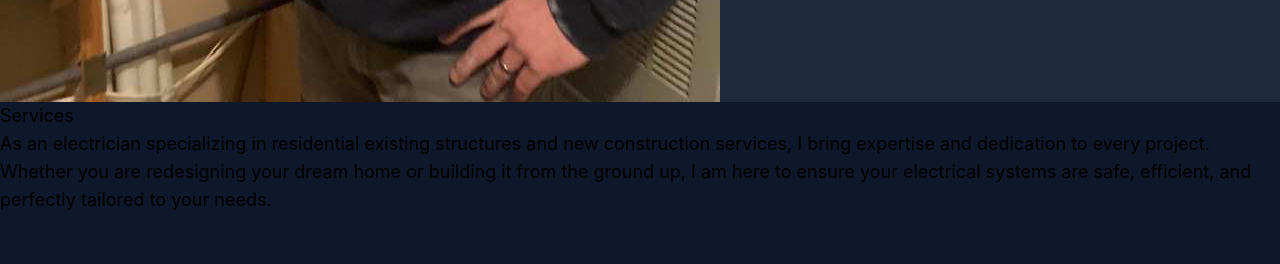
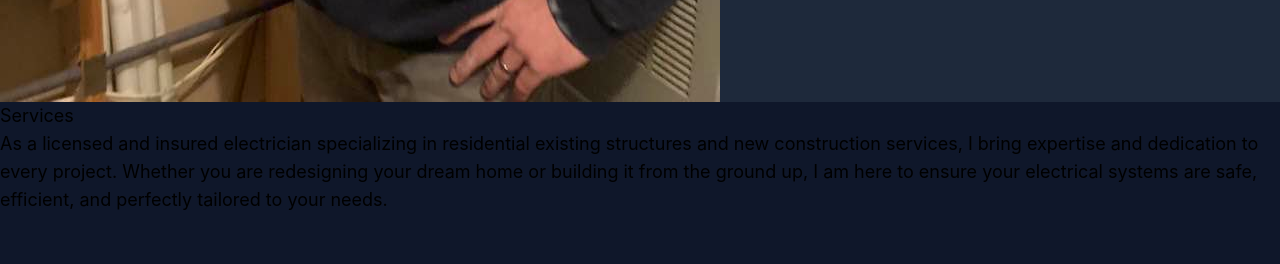
Before and after one commit to JonathanMendler/bridge_creek, a React (Vite) app: page / in a window 1280 px wide. Shown: the part 2100-2364 px from the top of the page. Built offline with nearby package versions, Linux system fonts and the light colour scheme; what @material-tailwind/html would draw is missing.

Commit message:
Add Service content

```diff
--- a/src/components/Gallery.jsx
+++ b/src/components/Gallery.jsx
@@ -2,8 +2,8 @@ import React, { useState } from "react";
 
 function Gallery() {
   return (
-    <div className="bg-secondary p-5 md:p-10">
-      <div className="columns-1 gap-5 lg:gap-8 sm:columns-2 lg:columns-3 xl:columns-4 [&>img:not(:first-child)]:mt-5 lg:[&>img:not(:first-child)]:mt-8">
+    <div className="bg-secondary p-5 md:p-10 ">
+      <div className="columns-1 gap-5 lg:gap-8 sm:columns-2 lg:columns-3 [&>img:not(:first-child)]:mt-5 lg:[&>img:not(:first-child)]:mt-8">
         <img className="rounded-3xl" src="./public/images/carrie_kitchen.png" alt="" />
         <img className="rounded-3xl" src="./public/images/bathroom.png" alt="" />
         <img className="rounded-3xl" src="./public/images/interior.png" alt="" />
@@ -16,3 +16,5 @@ function Gallery() {
 }
 
 export default Gallery;
+
+// Line 6 | Add 'xl:columns-4' when we get more photos
--- a/src/components/Service.jsx
+++ b/src/components/Service.jsx
@@ -31,10 +31,10 @@ export default function Service() {
         <div className="mx-auto max-w-2xl lg:text-center ">
           <p className="text-4xl font-bold mb-5 border-b-[5px] w-[200px] mx-auto border-indigo-600 pb-2">Services</p>
           <p className="mt-6 text-lg leading-8 text-white">
-            As an electrician specializing in residential existing structures and new construction services, I bring
-            expertise and dedication to every project. Whether you are redesigning your dream home or building it from
-            the ground up, I am here to ensure your electrical systems are safe, efficient, and perfectly tailored to
-            your needs.
+            As a licensed and insured electrician specializing in residential existing structures and new construction
+            services, I bring expertise and dedication to every project. Whether you are redesigning your dream home or
+            building it from the ground up, I am here to ensure your electrical systems are safe, efficient, and
+            perfectly tailored to your needs.
           </p>
         </div>
         <div className="mx-auto mt-16 max-w-2xl sm:mt-20 lg:mt-24 lg:max-w-none">
```
Also changed, not shown: src/App.css (line endings or trailing spaces).
